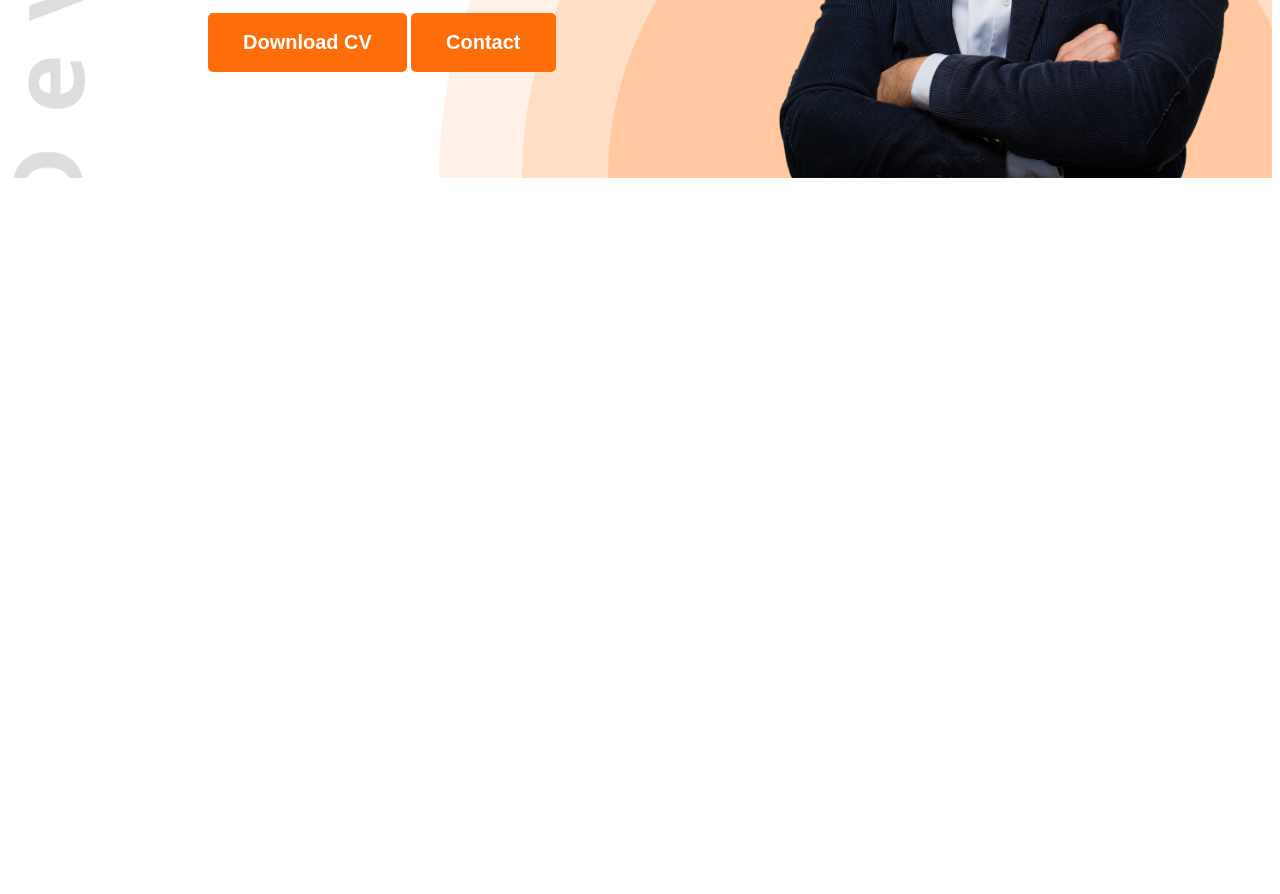
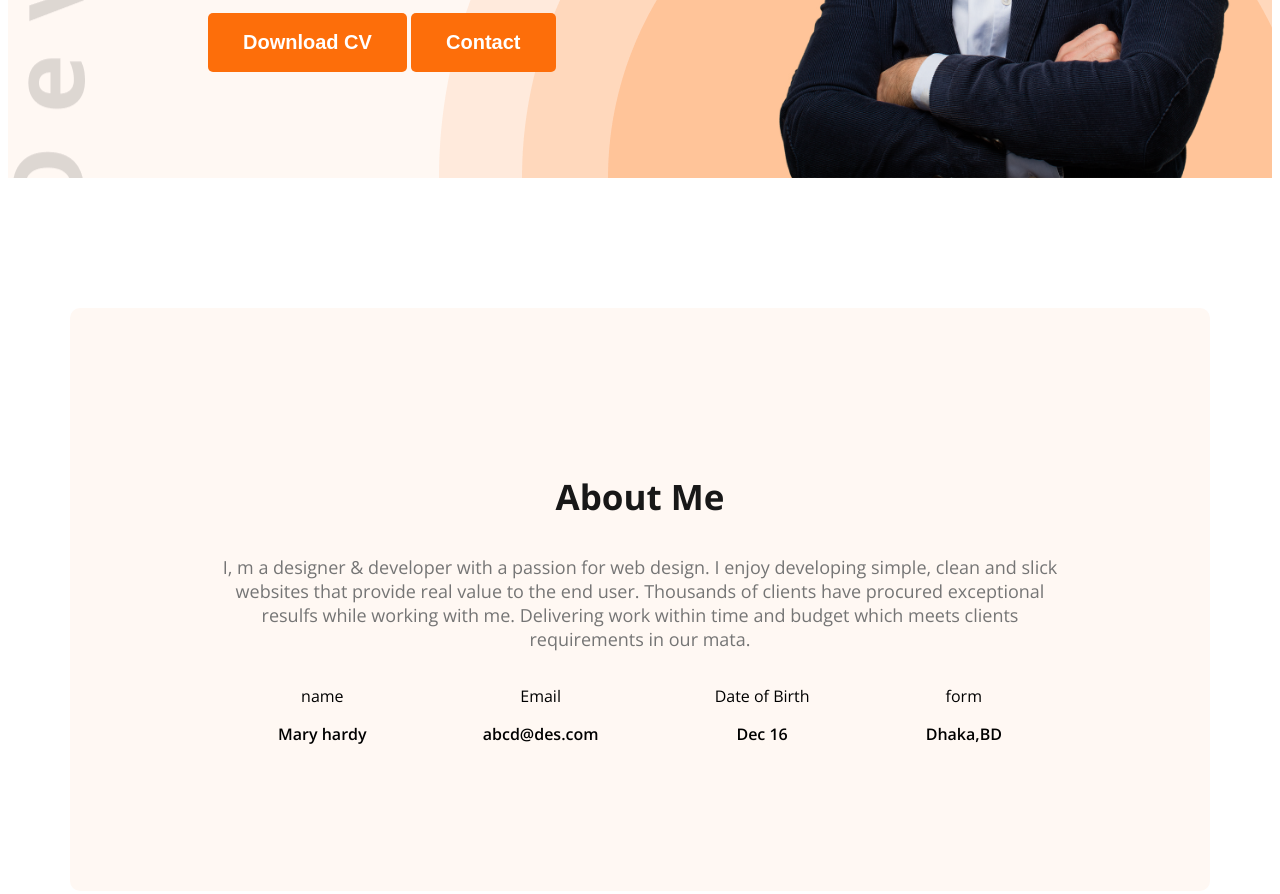
Before and after one commit to abdullahbaa/web_developer_portfolio_restart, a plain HTML site: page index.html in a window 1280 px wide. Shown: the part 560-1454 px from the top of the page. Before the commit the page ends 800 px from the top, so only its background shows below. Drawn offline with nearby package versions, Linux system fonts and the light colour scheme.

Commit message:
added main section

```diff
--- a/index.html
+++ b/index.html
@@ -10,7 +10,7 @@
     <link rel="stylesheet" href="styles/portfolio.css">
 </head>
 <body class="open-sans-normal">
-    <header class="header">
+    <header class="header secondary-bg">
             <nav >
                 <h3 class="nav-title">Ma<span class="text-primary">r</span>y</h3>
                 <ul>
@@ -34,7 +34,33 @@
             </div>
     </header>
     <main>
-
+        <section class="about secondary-bg">
+            <h3 class="section-title">
+                About Me
+            </h3>
+            <p class="section-description">
+                I, m a designer & developer with a passion for web design. I enjoy developing simple, clean and slick websites that provide real value to the end user. Thousands of clients have procured exceptional resulfs while working with me. Delivering work within time and budget which meets clients requirements in our mata.
+            </p>
+            <div class="about-items">
+                <!-- .about-item*4>p.item-title+p.item-description -->
+                <div class="about-item">
+                    <p class="item-title">name</p>
+                    <p class="item-description">Mary hardy</p>
+                </div>
+                <div class="about-item">
+                    <p class="item-title">Email</p>
+                    <p class="item-description">abcd@des.com</p>
+                </div>
+                <div class="about-item">
+                    <p class="item-title">Date of Birth</p>
+                    <p class="item-description">Dec 16</p>
+                </div>
+                <div class="about-item">
+                    <p class="item-title">form</p>
+                    <p class="item-description">Dhaka,BD</p>
+                </div>
+            </div>
+        </section>
     </main>
     <footer>
 
--- a/styles/portfolio.css
+++ b/styles/portfolio.css
@@ -7,6 +7,9 @@
 }
 
 /* Shared styles */
+.secondary-bg{
+  background-color: #fff8f3;
+}
 .text-primary{
   color: #FD6E0A;
 }
@@ -21,6 +24,15 @@
  border: none;
  padding: 18px 35px;
  border-radius: 5px;
+}
+.section-title{
+  font-size: 35px;
+  font-weight: bold;
+  color: #181818;
+}
+.section-description{
+  font-size: 18px;
+  color: #757575;
 }
 /* Header styles */
 .header{
@@ -76,3 +88,23 @@ nav li a{
 .banner-profilrpic{
   width: 500px;
 }
+/* main Styles */
+main{
+  max-width: 1140px;
+  margin: 0 auto;
+}
+/* About styles */
+
+.about{
+  border-radius: 10px;
+  padding: 130px 150px;
+  text-align: center;
+  margin-top: 130px;
+}
+.about-items{
+  display: flex;
+  justify-content: space-around;
+}
+.item-description{
+  font-weight: 600;
+}
```
